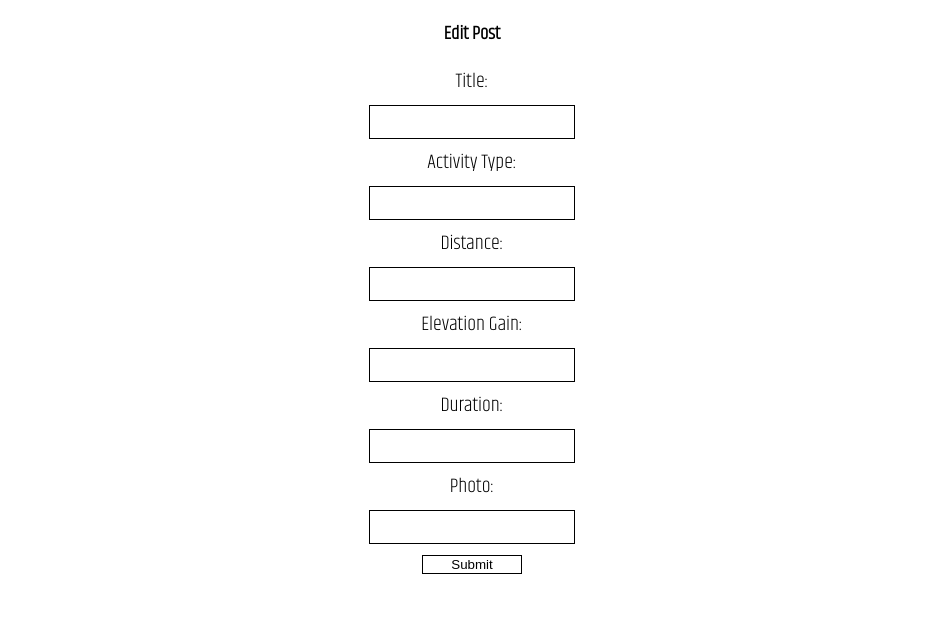
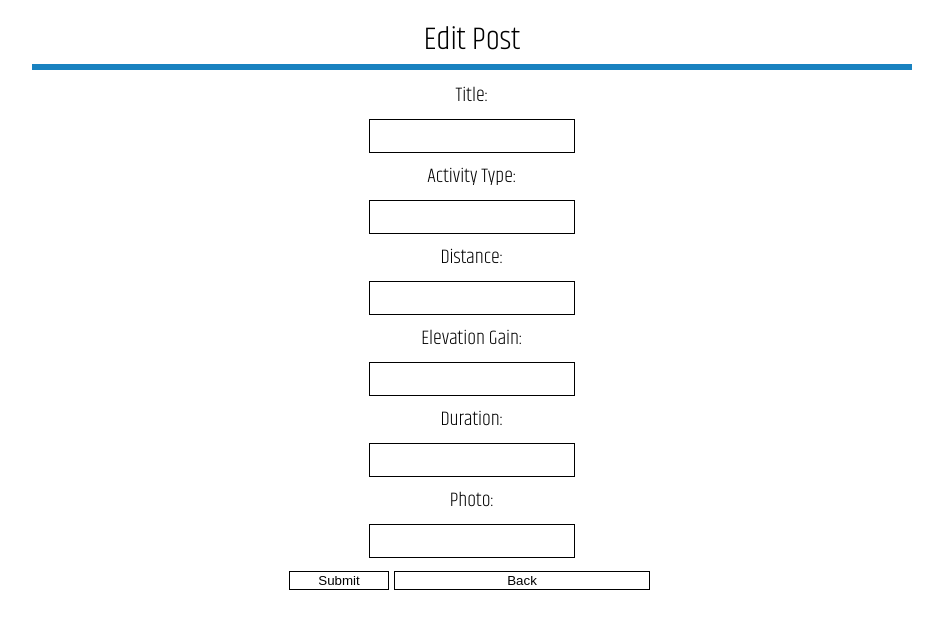
Before and after one commit to hutchskistoke/Striva, a React (Create React App) app in the folder client/: page /posts/1/edit in a window 1280 px wide. Shown: the top 624 px of the page, without its empty margins (168-1111 px from the left). Built offline with nearby package versions, Linux system fonts and the light colour scheme.

Commit message:
back button on edit screen

```diff
--- a/client/src/screens/EditPost.css
+++ b/client/src/screens/EditPost.css
@@ -0,0 +1,15 @@
+.edit-header {
+  border-bottom: 6px solid rgb(25, 130, 192);
+  font-size: 2em;
+  padding-top: 15px;
+}
+
+.edit-title {
+  padding-top: 10px;
+}
+
+.back-button-edit {
+  width: 20vw;
+  align-self: center;
+  margin: 5px;
+}
--- a/client/src/screens/EditPost.jsx
+++ b/client/src/screens/EditPost.jsx
@@ -1,5 +1,6 @@
 import { useState, useEffect } from 'react';
 import { useParams } from 'react-router-dom';
+import './EditPost.css'
 
 export default function PostEdit(props) {
   const [formData, setFormData] = useState({
@@ -45,8 +46,8 @@ export default function PostEdit(props) {
       e.preventDefault();
       handleUpdate(id, formData);
     }}>
-      <h3>Edit Post</h3>
-      <label>
+      <div className='edit-header'>Edit Post</div>
+      <label className='edit-title'>
         Title:
         <input
           type='text'
@@ -101,6 +102,7 @@ export default function PostEdit(props) {
         />
       </label>
       <button className="submit-button">Submit</button>
+      <button className='back-button-edit'>Back</button>
     </form>
   )
 }
```
Also changed, not shown: client/src/screens/CreatePost.css (line endings or trailing spaces), 1 other file (tests, documents, lock files or other folders).
